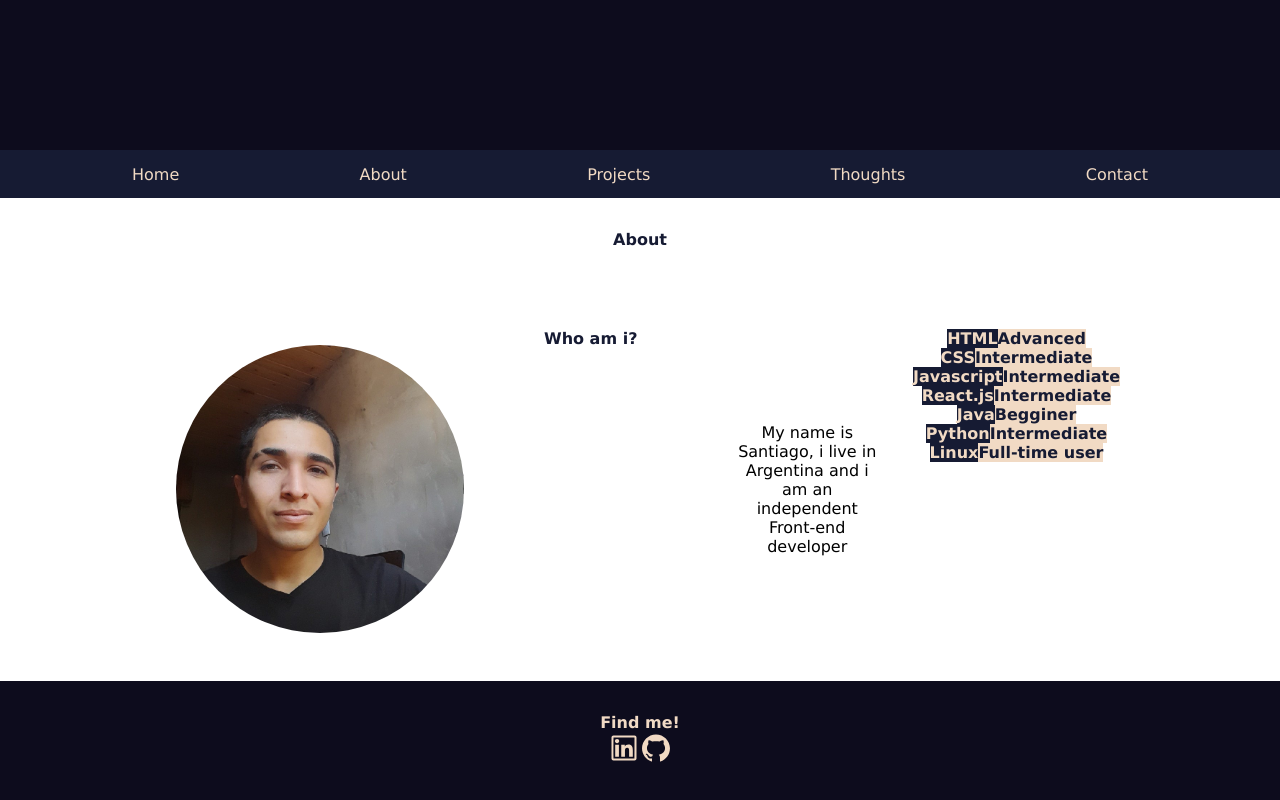
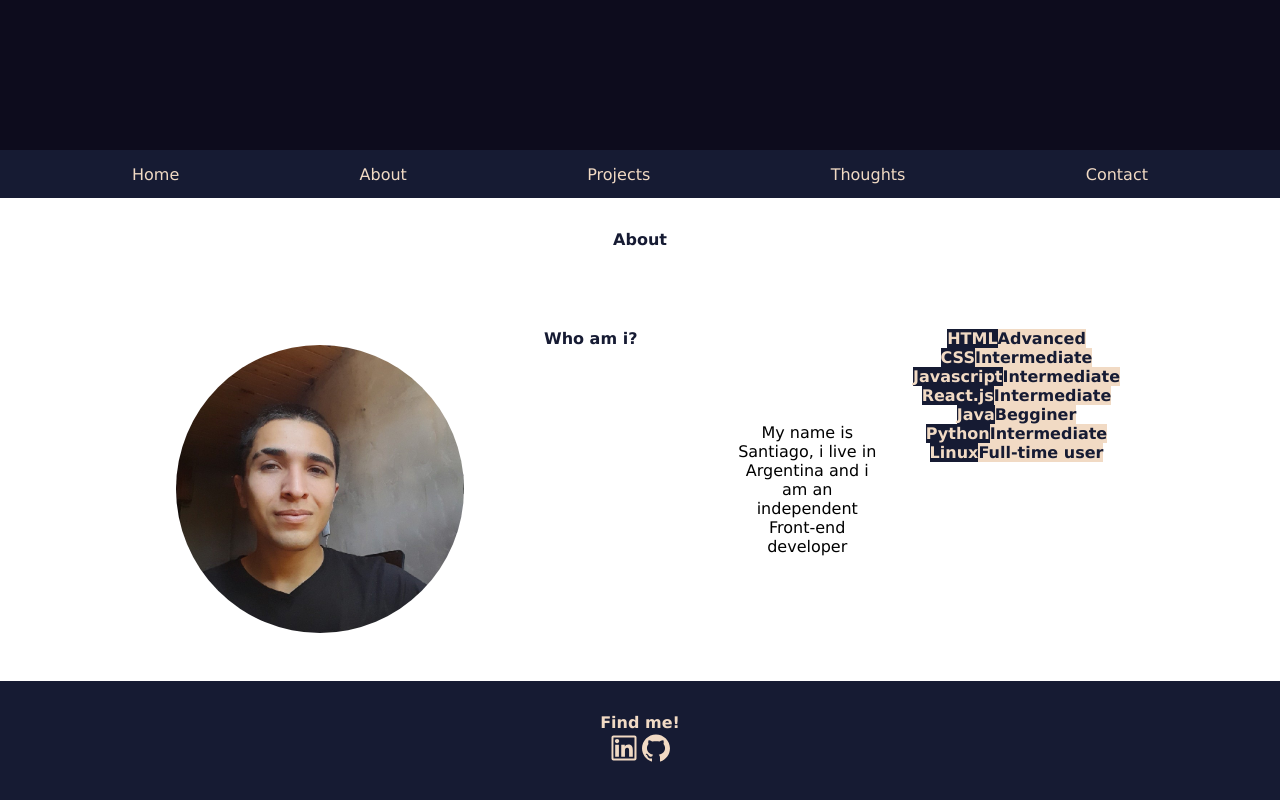
Before and after one commit to NewtonHead/portfolio, a React (Create React App) app: page / in a window 1280 px wide. Shown: the part 650-1450 px from the top of the page. Built offline with nearby package versions, Linux system fonts and the light colour scheme.

Commit message:
changed a color from Media's component

```diff
--- a/src/components/Media/Media.jsx
+++ b/src/components/Media/Media.jsx
@@ -2,7 +2,7 @@ import MediaButton from "./MediaButton"
 
 function Media(props) {
     return (
-        <section id="media" className="xiketic-background">
+        <section id="media" className="oxford-blue-background">
             <h2 className="title text-centered bold almond">Find me!</h2>
             <div className="mediaButtonsContainer">
                 <MediaButton media="linkedin" />
```
